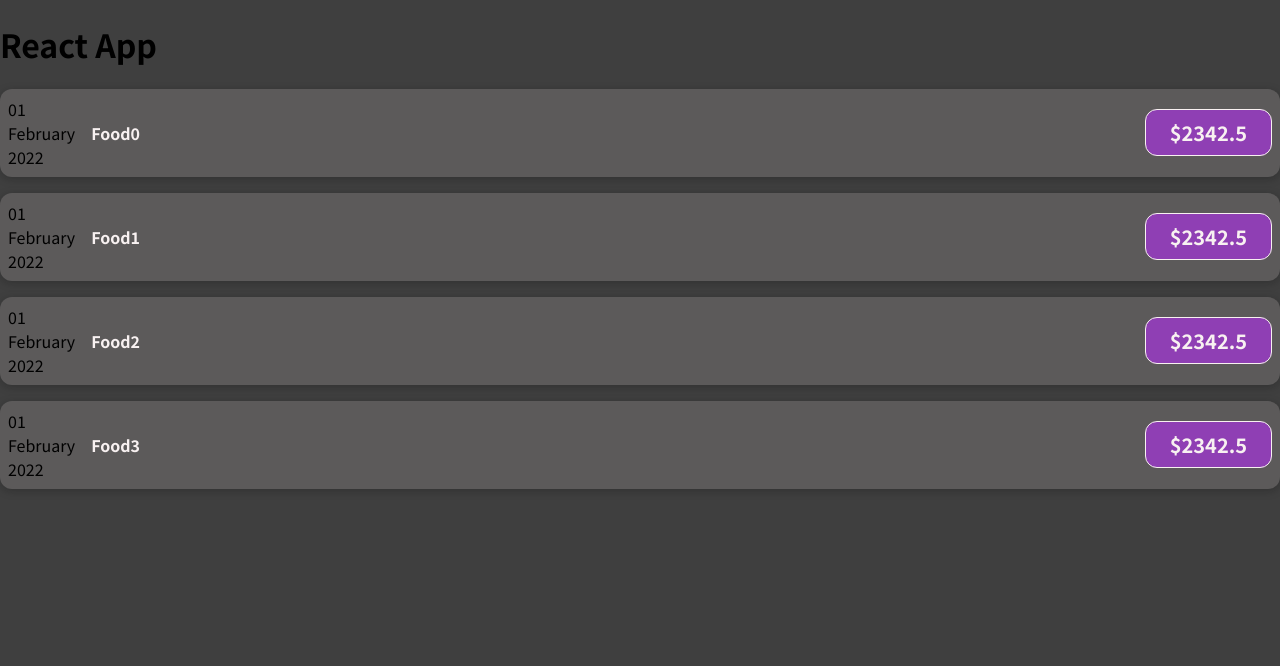
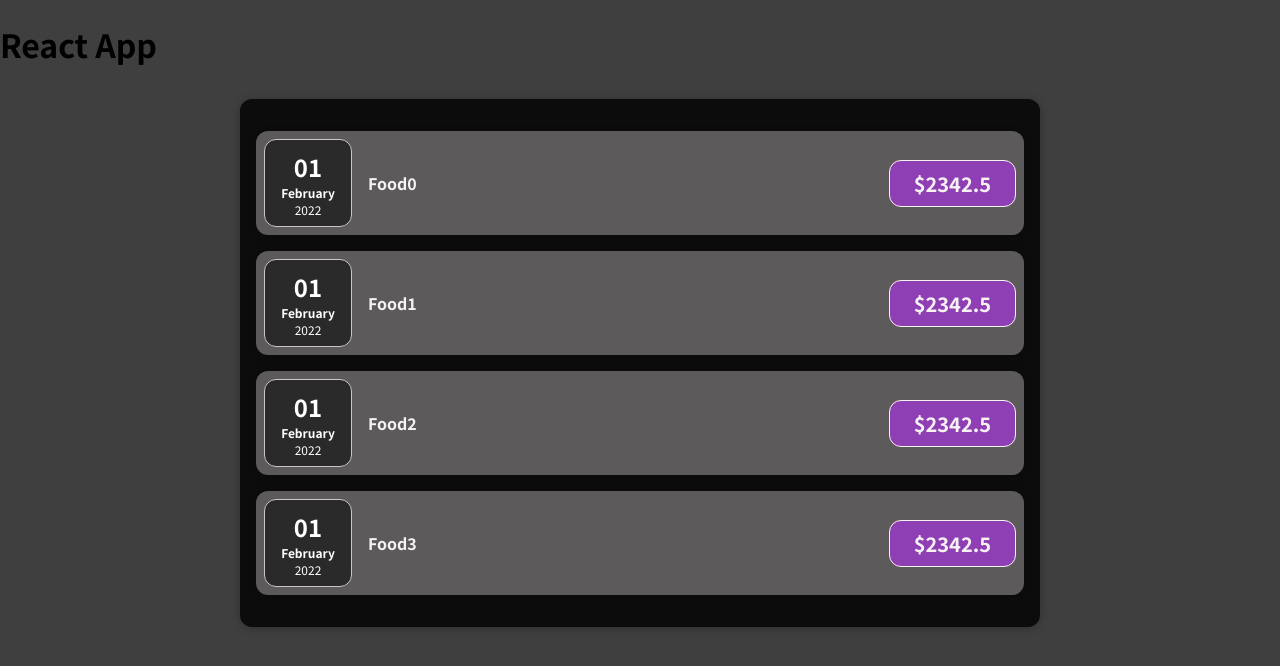
Before and after one commit to hc-sun/budget-manager, a JavaScript app: page / in a window 1280 px wide. Shown: the top 666 px of the page. Built offline with nearby package versions, Linux system fonts and the light colour scheme.

Commit message:
split components

```diff
--- a/src/App.js
+++ b/src/App.js
@@ -1,4 +1,4 @@
-import PurchaseItem from "./components/PurchaseItem";
+import Purchases from "./components/Purchases";
 
 function App() {
   const purchases = [
@@ -10,26 +10,7 @@ function App() {
   return (
     <div>
       <h1>React App</h1>
-      <PurchaseItem
-        title={purchases[0].title}
-        amount={purchases[0].amount}
-        date={purchases[0].date}
-      ></PurchaseItem>
-      <PurchaseItem
-        title={purchases[1].title}
-        amount={purchases[1].amount}
-        date={purchases[1].date}
-      ></PurchaseItem>
-      <PurchaseItem
-        title={purchases[2].title}
-        amount={purchases[2].amount}
-        date={purchases[2].date}
-      ></PurchaseItem>
-      <PurchaseItem
-        title={purchases[3].title}
-        amount={purchases[3].amount}
-        date={purchases[3].date}
-      ></PurchaseItem>
+      <Purchases items={purchases} />
     </div>
   );
 }
--- /dev/null
+++ b/src/components/PurchaseDate.css
@@ -0,0 +1,24 @@
+.purchase-date {
+  display: flex;
+  flex-direction: column;
+  width: 5.5rem;
+  height: 5.5rem;
+  border: 1px solid #ccc6c6;
+  background-color: #2a2a2a;
+  color: rgb(255, 255, 255);
+  border-radius: 12px;
+  align-items: center;
+  justify-content: center;
+}
+
+.purchase-date-year {
+  font-size: 0.75rem;
+}
+.purchase-date-month {
+  font-size: 0.75rem;
+  font-weight: bold;
+}
+.purchase-date-day {
+  font-size: 1.5rem;
+  font-weight: bold;
+}
--- /dev/null
+++ b/src/components/PurchaseDate.js
@@ -0,0 +1,17 @@
+import "./PurchaseDate.css";
+
+function PurchaseDate(props) {
+  const year = props.date.getFullYear();
+  const month = props.date.toLocaleString("en-US", { month: "long" });
+  const day = props.date.toLocaleString("en-US", { day: "2-digit" });
+
+  return (
+    <div className="purchase-date">
+      <div className="purchase-date-day">{day}</div>
+      <div className="purchase-date-month">{month}</div>
+      <div className="purchase-date-year">{year}</div>
+    </div>
+  );
+}
+
+export default PurchaseDate;
--- a/src/components/PurchaseItem.js
+++ b/src/components/PurchaseItem.js
@@ -1,17 +1,10 @@
 import "./PurchaseItem.css";
+import PurchaseDate from "./PurchaseDate";
 
 function PurchaseItem(props) {
-  const year = props.date.getFullYear();
-  const month = props.date.toLocaleString('en-US', {month:'long'});
-  const day = props.date.toLocaleString('en-US', {day: '2-digit'});
-
   return (
     <div className="purchase-item">
-      <div>
-        <div>{day}</div>
-        <div>{month}</div>
-        <div>{year}</div>
-      </div>
+      <PurchaseDate date={props.date}/>
       <h2 className="purchase-item-description">{props.title}</h2>
       <div className="purchase-item-price">${props.amount}</div>
     </div>
--- /dev/null
+++ b/src/components/Purchases.css
@@ -0,0 +1,9 @@
+.purchases {
+    padding: 1rem;
+    background-color: rgb(12, 12, 12);
+    margin: 2rem auto;
+    width: 50rem;
+    max-width: 95%;
+    border-radius: 12px;
+    box-shadow: 0 1px 8px rgba(0, 0, 0, 0.25);
+  }
--- /dev/null
+++ b/src/components/Purchases.js
@@ -0,0 +1,31 @@
+import PurchaseItem from "./PurchaseItem";
+import "./Purchases.css";
+
+function Purchases(props) {
+  return (
+    <div className="purchases">
+      <PurchaseItem
+        title={props.items[0].title}
+        amount={props.items[0].amount}
+        date={props.items[0].date}
+      />
+      <PurchaseItem
+        title={props.items[1].title}
+        amount={props.items[1].amount}
+        date={props.items[1].date}
+      />
+      <PurchaseItem
+        title={props.items[2].title}
+        amount={props.items[2].amount}
+        date={props.items[2].date}
+      />
+      <PurchaseItem
+        title={props.items[3].title}
+        amount={props.items[3].amount}
+        date={props.items[3].date}
+      />
+    </div>
+  );
+}
+
+export default Purchases;
```
